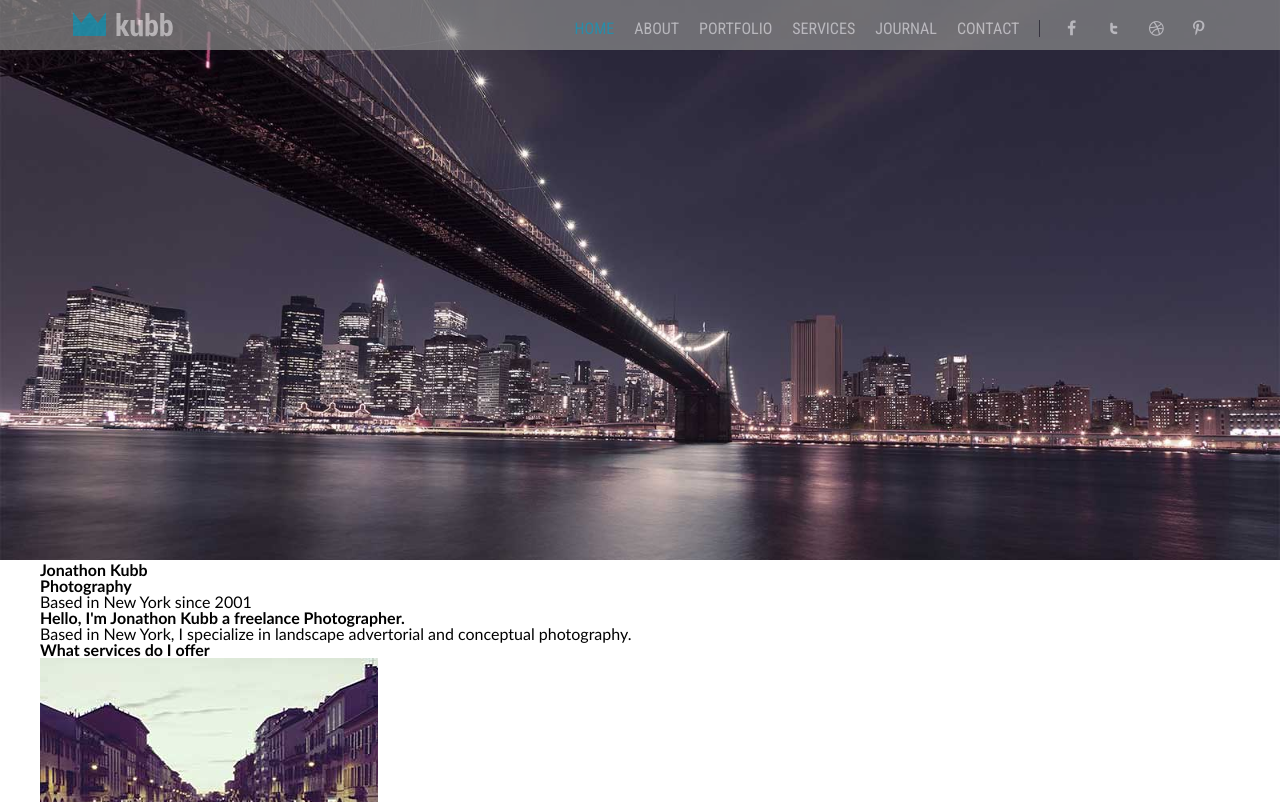
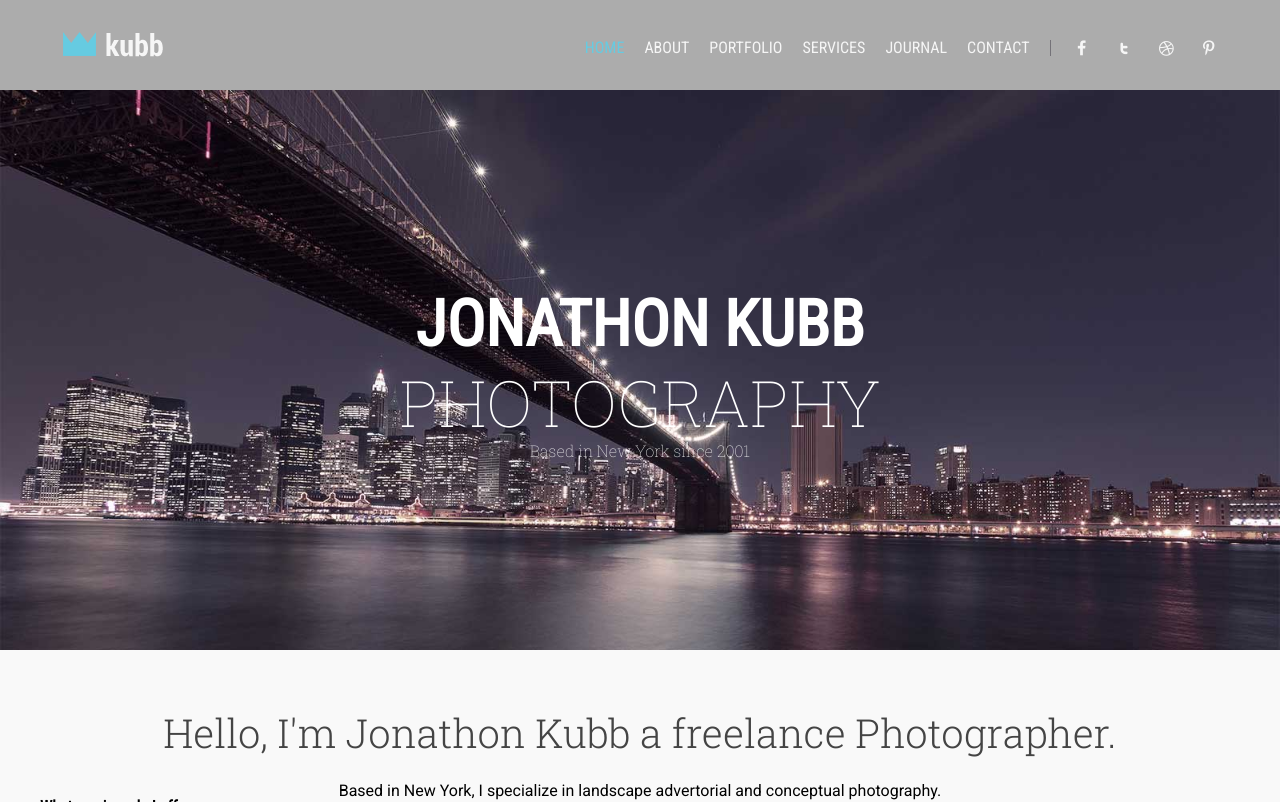
Before and after one commit to Messidt/psd-to-html, a plain HTML site: page index.html in a window 1280 px wide. Shown: the top 802 px of the page. Drawn offline with Linux system fonts and the light colour scheme.

Commit message:
Finished banner overlay.

```diff
--- a/index.html
+++ b/index.html
@@ -8,7 +8,7 @@
   <link rel="stylesheet" href="css/style.css">
   <link rel="stylesheet" href="fontello/css/fontello.css">
   <!-- FONTS -->
-  <link href="https://fonts.googleapis.com/css?family=Roboto+Condensed" rel="stylesheet">
+  <link href="https://fonts.googleapis.com/css?family=Roboto+Condensed|Roboto+Slab:100,300,400|Roboto:300,400" rel="stylesheet">
   <title>Kubb Photography</title>
 </head>
 <body>
@@ -56,8 +56,8 @@
   <main>
     <div class='wrapper'>
       <section id='services'>
-        <h2>Hello, I'm Jonathon Kubb a freelance Photographer.</h2>
-        <p>Based in New York, I specialize in landscape advertorial and conceptual photography.</p>
+        <h2 class='services title'>Hello, I'm Jonathon Kubb a freelance Photographer.</h2>
+        <p class='services paragraph'>Based in New York, I specialize in landscape advertorial and conceptual photography.</p>
         <h2>What services do I offer</h2>
         <div class='h2-border'></div>
         <ul>
--- a/scss/style.scss
+++ b/scss/style.scss
@@ -9,7 +9,9 @@
 }
 
 body {
-  font-family: 'Trebuchet MS';
+  font-family: 'Roboto Condensed', sans-serif;
+  font-size: 16px;
+  background: #f9f9f9;
 }
 .current {
   color: #28b8d8;
@@ -24,11 +26,7 @@ body {
 header {
   background: #8c8c8c;
   padding: 20px 0;
-  position: absolute;
-  top: 0;
   opacity: 0.7;
-  width: 96%;
-  padding: 0 2%;
 
   .wrapper {
     display: flex;
@@ -70,6 +68,54 @@ header {
 
 }
 
-#main-banner img {
+#main-banner {
+  position: relative;
+
+  img {
+    width: 100%;
+  }
+
+  #banner-overlay {
+    position: absolute;
+    top: 35%;
+    color: white;
+    width: 100%;
+    text-align: center;
+    line-height: 1.2;
+  }
+
+  h2 {
+    font-size: 4em;
+    text-transform: uppercase;
+  }
+  h3 {
+    font-family: 'Roboto Slab', serif;
+    font-weight: 100;
+    font-size: 4em;
+    text-transform: uppercase;
+  }
+
+  p {
+    font-family: 'Roboto Slab', serif;
+    font-weight: 100;
+  }
+
+}
+
+#services {
+  background: #f9f9f9;
   width: 100%;
+
+  h2.services.title {
+    color: #444444;
+    font-size: 2.5em;
+    font-family: 'Roboto Slab', serif;
+    font-weight: 300;
+    text-align: center;
+    padding: 60px 0 30px 0;
+  }
+  p.services.paragraph {
+    font-family: 'Roboto', sans-serif;
+    text-align: center;
+  }
 }
```
Also changed, not shown: css/style.css.
